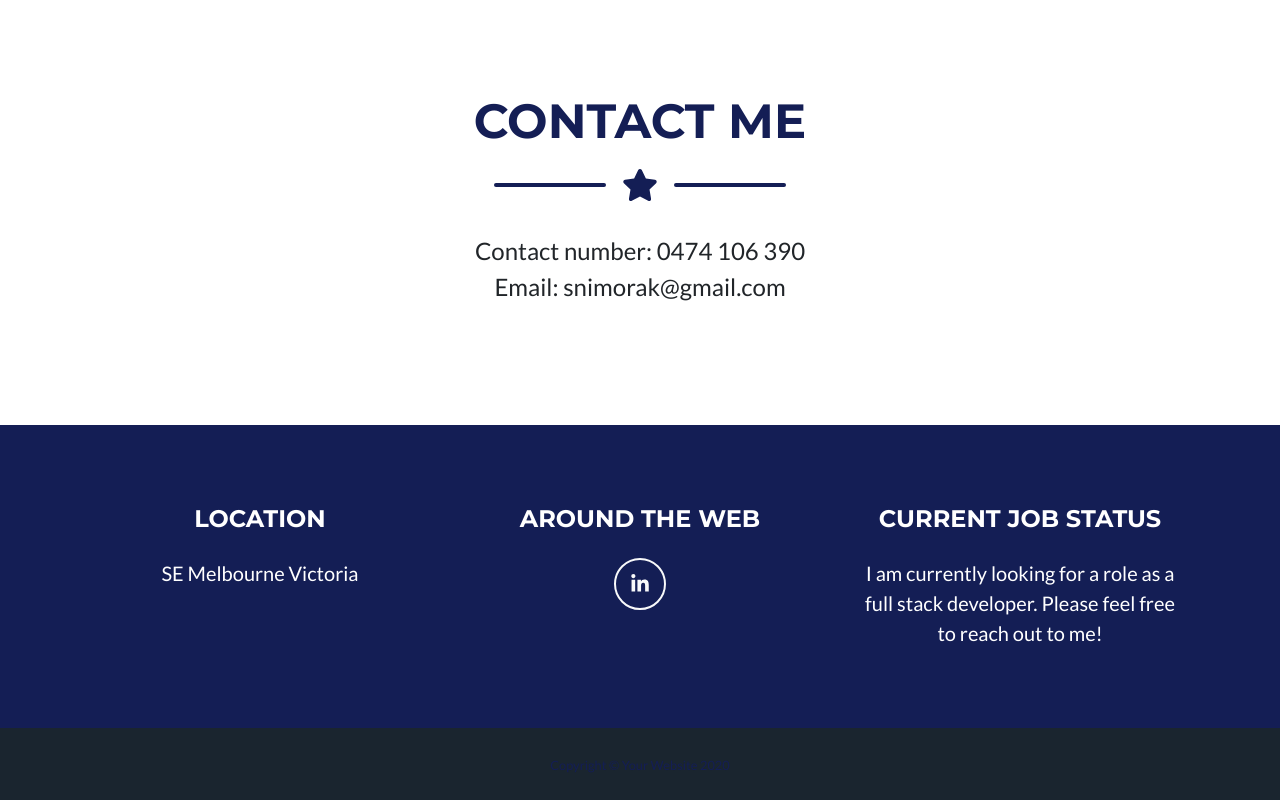
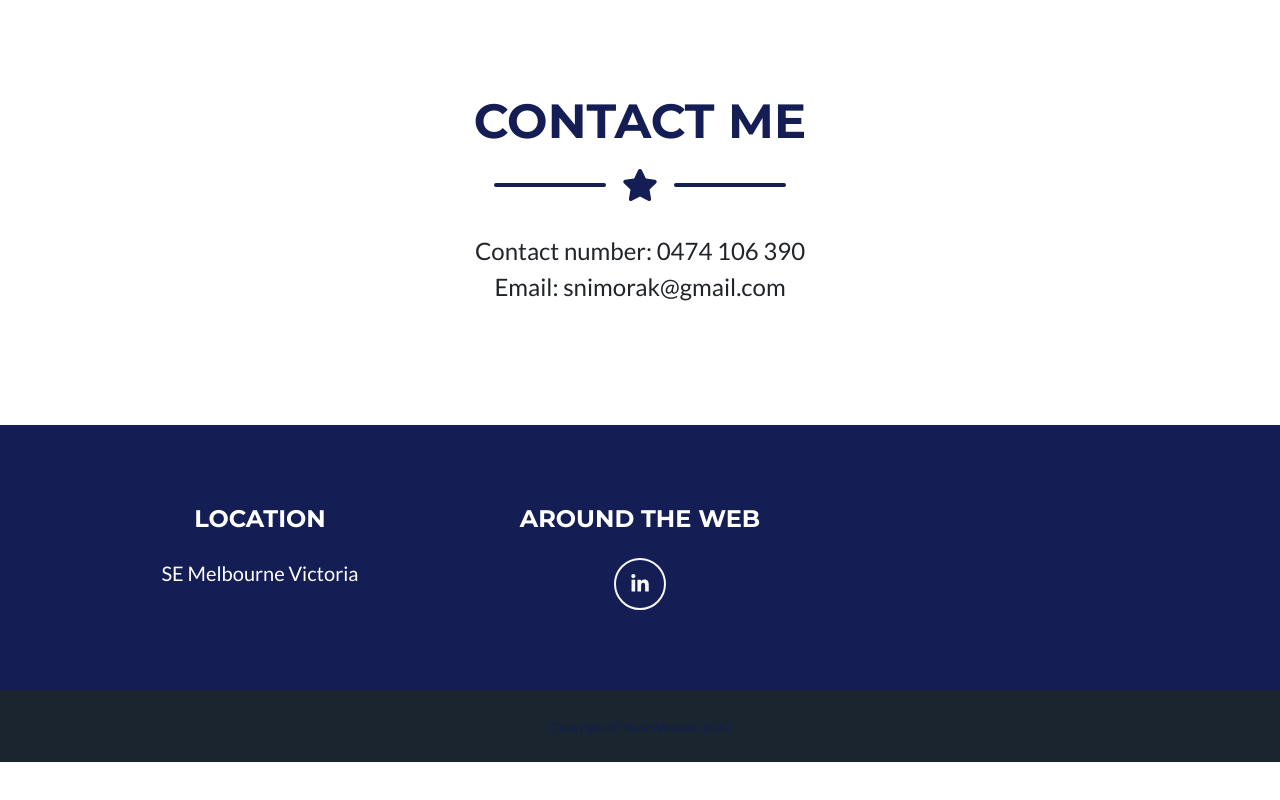
Before and after one commit to reecen96/reece-portfolio, a plain HTML site: page index.html in a window 1280 px wide. Shown: the part 2218-3018 px from the top of the page. After the commit the page ends 2980 px from the top, so only its background shows below. Drawn offline with nearby package versions, Linux system fonts and the light colour scheme.

Commit message:
index changed

```diff
--- a/index.html
+++ b/index.html
@@ -194,9 +194,9 @@
                </div>
                <!-- Footer About Text-->
                <div class="col-lg-4">
-                  <h4 class="text-uppercase mb-4">Current Job Status</h4>
+                  <h4 class="text-uppercase mb-4"></h4>
                   <p class="lead mb-0">
-                     I am currently looking for a role as a full stack developer. Please feel free to reach out to me!
+
                   </p>
                </div>
             </div>
```
